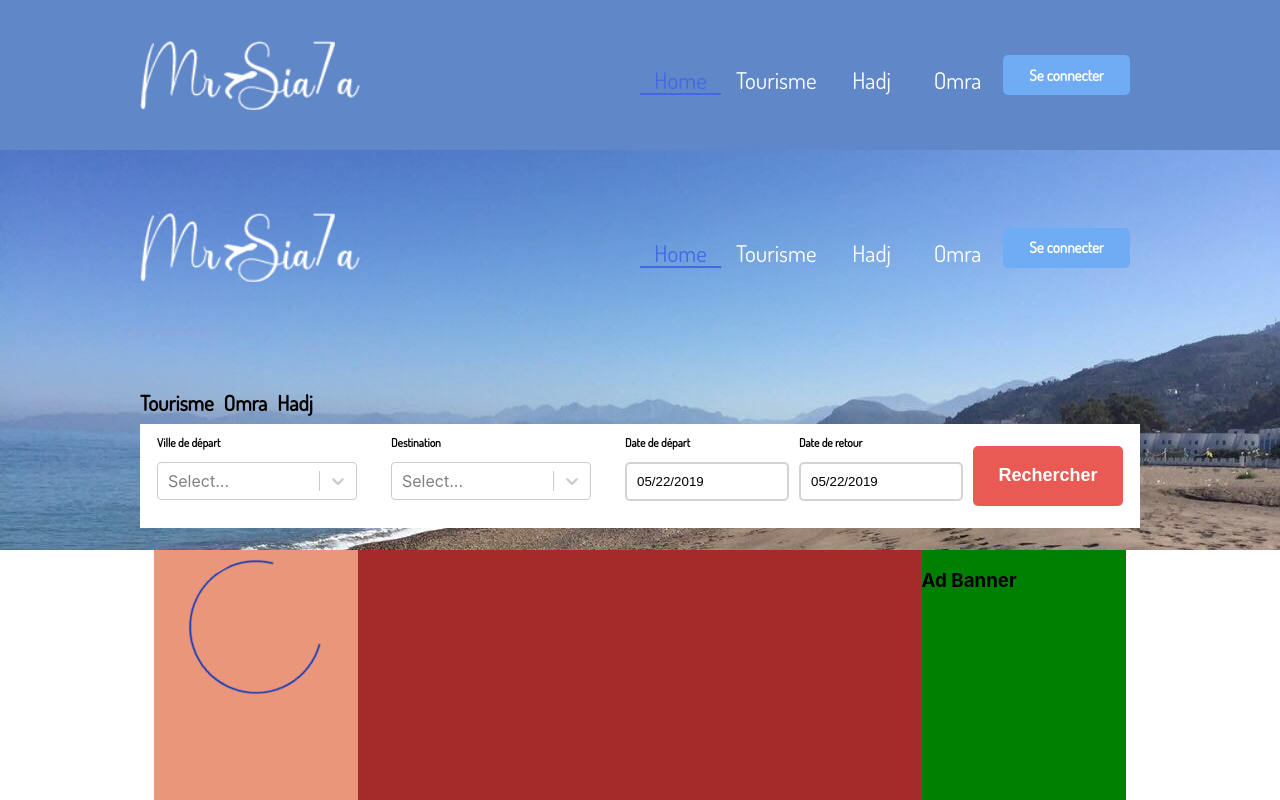
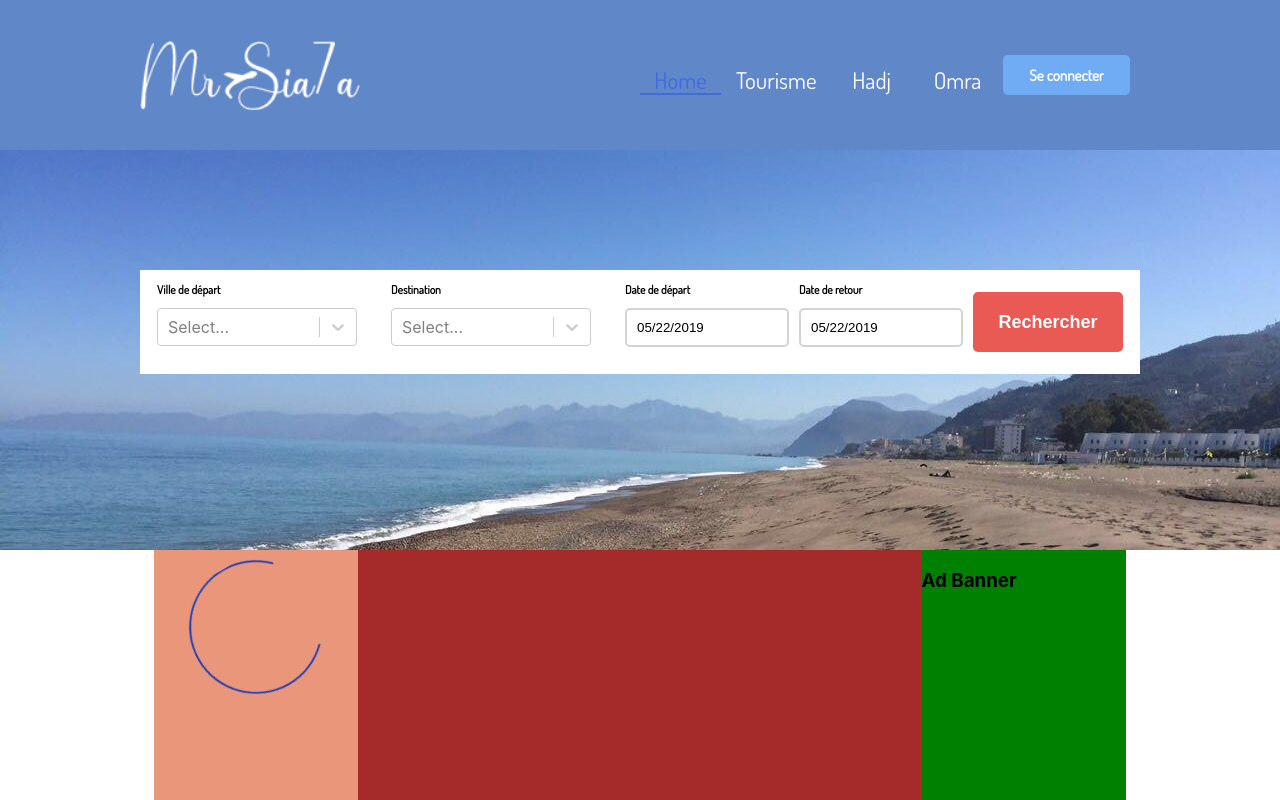
Before and after one commit to amirAllTheWay/booking-dz, a React (Create React App) app: page /results in a window 1280 px wide. Shown: the top 800 px of the page. Built offline with nearby package versions, Linux system fonts and the light colour scheme.

Commit message:
fix: remove Offers and Toolbar from result header

```diff
--- a/src/Result/ResultHeader/ResultHeader.js
+++ b/src/Result/ResultHeader/ResultHeader.js
@@ -76,19 +76,7 @@ class ResultHeader extends Component {
 
         return (
             <div className="ResultHeader">
-                <Toolbar/>
-
                 <div className="RHSearchContainer">
-
-                    <div className="RHOffers">
-                        {this.state.offers.map((offer, index) => {
-                            return <Offer
-                                key = {index}
-                                click={() => this.handleOfferClicked(index)}
-                                offerName={offer.name}
-                                isOfferSelected={offer.isSelected}/>
-                        })}
-                    </div>
 
                     <div className="RHFilters">
                         {selectedFilter}
```
